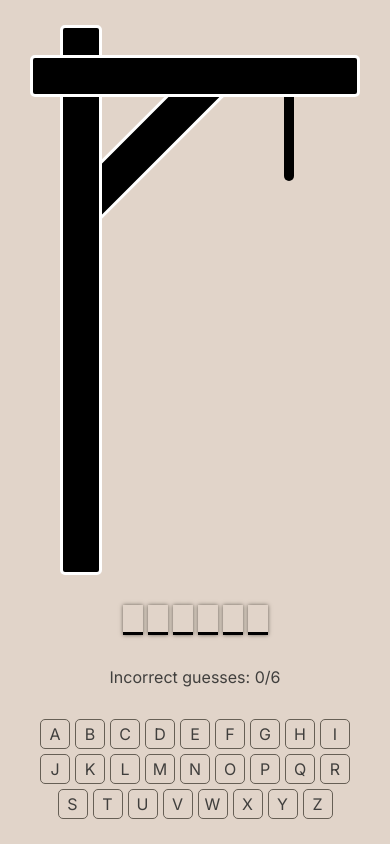
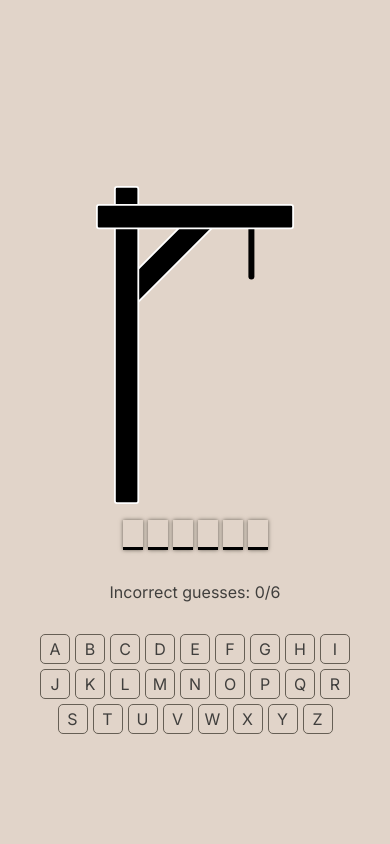
Before and after one commit to anvianvi/hangman-rsschool, a website built with Vite: page index.html in a window 390 px wide. Both pictures are taken after a click on the button "Start". Built offline with nearby package versions, Linux system fonts and the light colour scheme; no server answers.

Commit message:
fix: update mobile view

```diff
--- a/styles/gallows.scss
+++ b/styles/gallows.scss
@@ -96,3 +96,13 @@
     height: 95px;
   }
 }
+@media (width<766px) {
+  .gallows-box {
+    scale: 0.6;
+    height: 380px;
+
+    .column {
+      height: 530px;
+    }
+  }
+}
```
